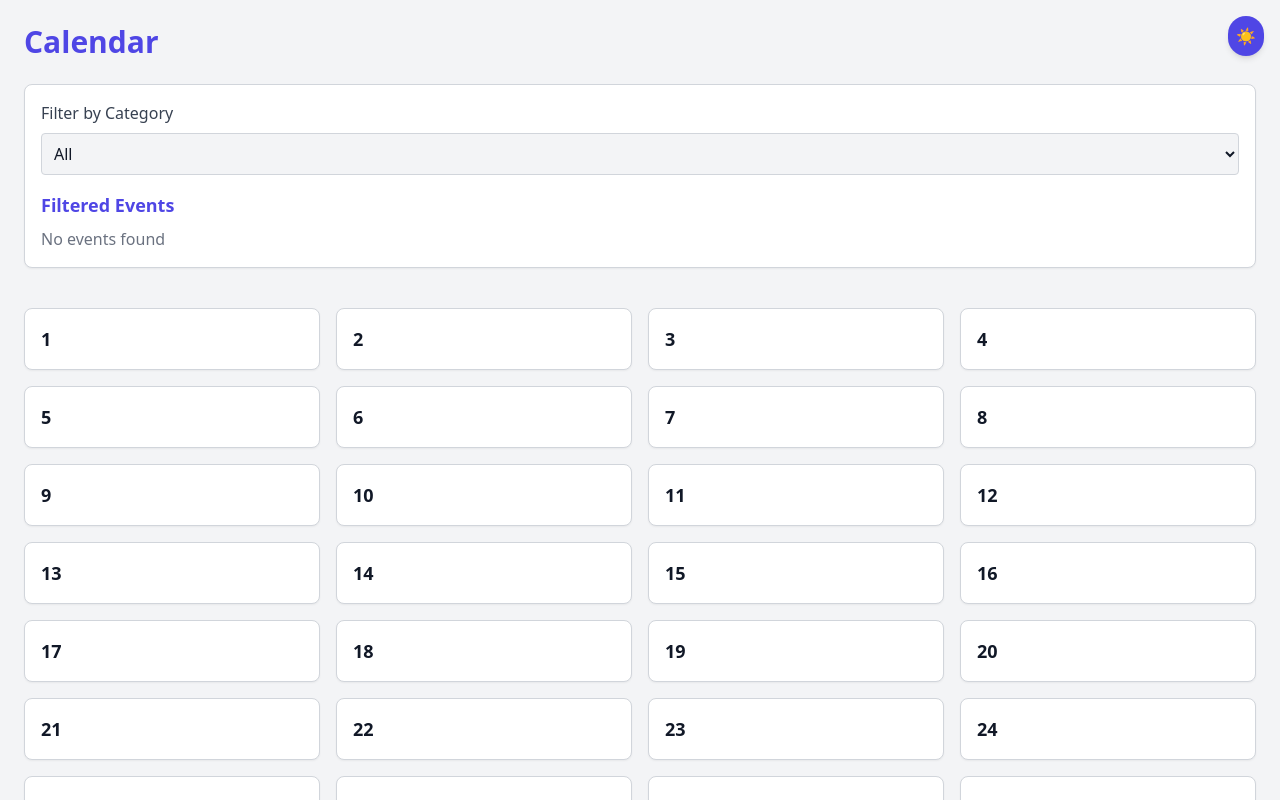
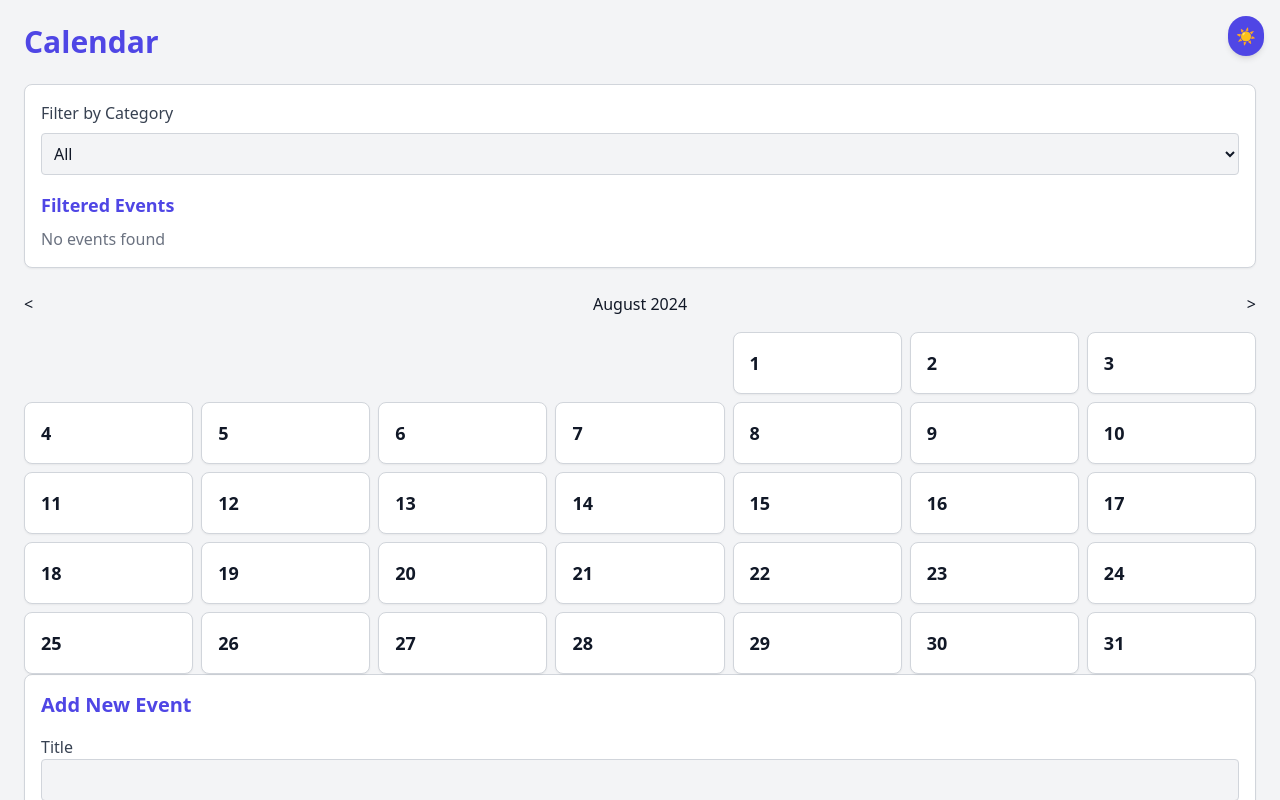
Before and after one commit to Nitesh-18/calendar-app-react, a React (Vite) app: page / in a window 1280 px wide. Shown: the top 800 px of the page. Built offline with nearby package versions, Linux system fonts and the light colour scheme.

Commit message:
"Refactor Calendar, EventFilter, and EventForm components: updated imports, modified rendering logic, and added event editing and deletion functionality."

```diff
--- a/src/components/Calendar.jsx
+++ b/src/components/Calendar.jsx
@@ -1,65 +1,78 @@
-import React, {useState} from "react";
-// import { useEventContext } from "../context/EventContext";
+import React, { useState } from "react";
+import useEventContext from "../hooks/useEventContext";
 import { Link } from "react-router-dom";
-import dayjs from "dayjs";
-import useEventContext from '../hooks/useEventContext'; // Update import
+import EventForm from "./EventForm";
 
 function Calendar() {
-  //   const { events } = useEventContext();
-  const currentMonth = dayjs().month();
-  const daysInMonth = dayjs().daysInMonth();
-  const startOfMonth = dayjs().startOf("month").day();
   const { events, deleteEvent } = useEventContext();
   const [editEvent, setEditEvent] = useState(null);
+  const [currentDate, setCurrentDate] = useState(new Date());
 
-  const renderDays = () => {
-    const days = [];
-    for (let i = 0; i < startOfMonth; i++) {
-      days.push(<div key={`empty-${i}`} className="empty-day"></div>);
+  const daysInMonth = new Date(
+    currentDate.getFullYear(),
+    currentDate.getMonth() + 1,
+    0
+  ).getDate();
+  const firstDayOfMonth = new Date(
+    currentDate.getFullYear(),
+    currentDate.getMonth(),
+    1
+  ).getDay();
+
+  const handleNextMonth = () => {
+    setCurrentDate(
+      new Date(currentDate.getFullYear(), currentDate.getMonth() + 1, 1)
+    );
+  };
+
+  const handlePrevMonth = () => {
+    setCurrentDate(
+      new Date(currentDate.getFullYear(), currentDate.getMonth() - 1, 1)
+    );
+  };
+
+  const handleDelete = (eventId) => {
+    if (window.confirm("Are you sure to delete the event?")) {
+      deleteEvent(eventId);
     }
-    for (let day = 1; day <= daysInMonth; day++) {
-      const dayEvents = events.filter(
-        (event) =>
-          dayjs(event.date).date() === day &&
-          dayjs(event.date).month() === currentMonth
+  };
+
+  const days = Array.from({ length: daysInMonth }, (_, i) => i + 1);
+
+  return (
+    <div className="calendar-container">
+      <div className="calendar-header flex justify-between items-center mb-4">
+        <button onClick={handlePrevMonth}>&lt;</button>
+        <h2>
+          {currentDate.toLocaleString("default", { month: "long" })}{" "}
+          {currentDate.getFullYear()}
+        </h2>
+        <button onClick={handleNextMonth}>&gt;</button>
+      </div>
+      <div className="calendar grid grid-cols-7 gap-2">
+        {Array(firstDayOfMonth)
+          .fill(null)
+          .map((_, index) => (
+            <div key={index}></div>
+          ))}
+        {days.map((day) => {
+          const dayEvents = events.filter((event) => {
+            const eventDate = new Date(event.date);
+            return (
+              eventDate.getDate() === day &&
+              eventDate.getMonth() === currentDate.getMonth() &&
+              eventDate.getFullYear() === currentDate.getFullYear()
             );
-      days.push(
+          });
+
+          return (
             <div
               key={day}
-          className="calendar-day p-4 bg-white dark:bg-darkBg border border-gray-300 dark:border-gray-700 rounded-lg shadow-sm"
+              className="calendar-day p-4 bg-white dark:bg-darkBg border border-gray-300 dark:border-gray-700 rounded-lg shadow-sm relative"
             >
               <div className="date text-lg font-semibold">{day}</div>
               {dayEvents.map((event) => (
-            <Link
-              key={event.id}
-              to={`/event/${event.id}`}
-              className="event block mt-2 text-blue-500 dark:text-blue-300 hover:underline"
-            >
-              {event.title}
-            </Link>
-          ))}
-        </div>
-      );
-    }
-    return days;
-  };
-
-  const handleDelete = (eventId) => {
-    deleteEvent(eventId);
-  };
-
-  return (
-    <div className="calendar grid grid-cols-1 sm:grid-cols-2 md:grid-cols-3 lg:grid-cols-4 gap-4">
-      {renderDays()}
-      {events.map((event) => (
-        <div
-          key={event.id}
-          className="calendar-day p-4 bg-white dark:bg-darkBg border border-gray-300 dark:border-gray-700 rounded-lg shadow-sm relative"
-        >
-          <div className="date text-lg font-semibold">
-            {dayjs(event.date).date()}
-          </div>
-          <div className="event mt-2">
+                <div key={event.id} className="event mt-2">
                   <Link
                     to={`/event/${event.id}`}
                     className="text-blue-500 dark:text-blue-300 hover:underline"
@@ -79,8 +92,11 @@ function Calendar() {
                     🗑️
                   </button>
                 </div>
+              ))}
             </div>
-      ))}
+          );
+        })}
+      </div>
       {editEvent && (
         <div className="fixed inset-0 bg-gray-800 bg-opacity-50 flex items-center justify-center z-50">
           <EventForm
--- a/src/components/EventFilter.jsx
+++ b/src/components/EventFilter.jsx
@@ -1,15 +1,24 @@
 import React, { useState } from "react";
-// import { useEventContext } from "../context/EventContext";
-import useEventContext from '../hooks/useEventContext'; // Update import
-
+import useEventContext from "../hooks/useEventContext";
 
 function EventFilter() {
-  const { events } = useEventContext();
+  const { events, deleteEvent, editEvent } = useEventContext();
   const [category, setCategory] = useState("");
+  const [editEventState, setEditEventState] = useState(null);
 
   const filteredEvents = category
     ? events.filter((event) => event.category === category)
     : events;
+
+  const handleEdit = (event) => {
+    setEditEventState(event);
+  };
+
+  const handleDelete = (eventId) => {
+    if (window.confirm("Are you sure you want to delete this event?")) {
+      deleteEvent(eventId);
+    }
+  };
 
   return (
     <div className="mb-6 p-4 bg-white dark:bg-darkBg border border-gray-300 dark:border-gray-700 rounded-lg shadow-sm">
@@ -38,7 +47,7 @@ function EventFilter() {
             filteredEvents.map((event) => (
               <li
                 key={event.id}
-                className="p-2 border-b border-gray-300 dark:border-gray-700"
+                className="flex justify-between items-center p-2 border-b border-gray-300 dark:border-gray-700"
               >
                 <a
                   href={`/event/${event.id}`}
@@ -46,6 +55,20 @@ function EventFilter() {
                 >
                   {event.title}
                 </a>
+                <div className="flex items-center">
+                  <button
+                    onClick={() => handleEdit(event)}
+                    className="mr-2 text-blue-500 dark:text-blue-300 hover:underline"
+                  >
+                    ✏️ Edit
+                  </button>
+                  <button
+                    onClick={() => handleDelete(event.id)}
+                    className="text-red-500 dark:text-red-300 hover:underline"
+                  >
+                    🗑️ Delete
+                  </button>
+                </div>
               </li>
             ))
           ) : (
@@ -55,6 +78,14 @@ function EventFilter() {
           )}
         </ul>
       </div>
+      {editEventState && (
+        <div className="fixed inset-0 bg-gray-800 bg-opacity-50 flex items-center justify-center z-50">
+          <EventForm
+            eventToEdit={editEventState}
+            onClose={() => setEditEventState(null)}
+          />
+        </div>
+      )}
     </div>
   );
 }
--- a/src/components/EventForm.jsx
+++ b/src/components/EventForm.jsx
@@ -1,6 +1,5 @@
-import React, { useState } from "react";
-// import { useEventContext } from "../context/EventContext";
-import useEventContext from '../hooks/useEventContext'; // Update import
+import React, { useState, useEffect } from "react";
+import useEventContext from "../hooks/useEventContext";
 
 function EventForm({ eventToEdit, onClose }) {
   const { addEvent, editEvent } = useEventContext();
@@ -31,10 +30,6 @@ function EventForm({ eventToEdit, onClose }) {
       addEvent(newEvent);
     }
 
-    setTitle("");
-    setDate("");
-    setCategory("");
-    setDescription("");
     onClose();
   };
 
@@ -109,12 +104,21 @@ function EventForm({ eventToEdit, onClose }) {
           <option value="Personal">Personal</option>
         </select>
       </div>
+      <div className="flex justify-end">
+        <button
+          type="button"
+          onClick={onClose}
+          className="bg-gray-500 text-white px-4 py-2 rounded hover:bg-gray-600 dark:hover:bg-gray-700 mr-2"
+        >
+          Cancel
+        </button>
         <button
           type="submit"
           className="bg-primary text-white px-4 py-2 rounded hover:bg-blue-700 dark:hover:bg-blue-600"
         >
           {eventToEdit ? "Save Changes" : "Add Event"}
         </button>
+      </div>
     </form>
   );
 }
```
Lines whose indentation alone changed are shown as unchanged.
